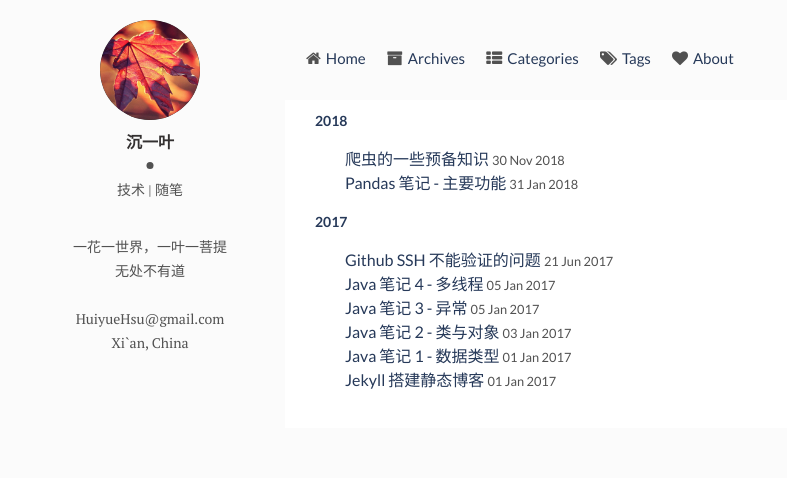
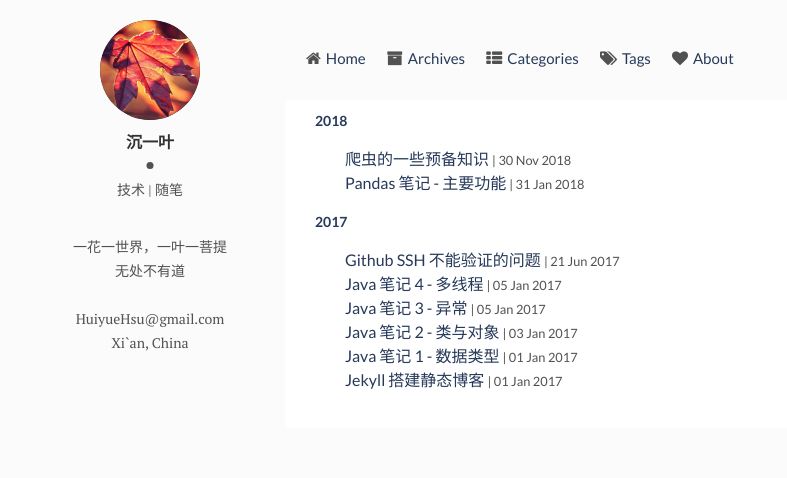
Before and after one commit to amos-hsu/amos-hsu.github.io, a Jekyll site: the page built from archives.html, in a window 1280 px wide. Shown: the top 478 px of the page, without its empty margins (0-787 px from the left). Built offline with Jekyll 4.4.1, drawn with Linux system fonts in a browser that asks for light colours.

Commit message:
date format

```diff
--- a/archives.html
+++ b/archives.html
@@ -24,9 +24,8 @@ permalink: /archives/
             <div class="tag-list">
                 <span><a href="{{ site.baseurl}}{{ post.url }}">{{ post.title }}</a><span>
                 <small><span class="post-date">
-                    {% assign date_format = site.date_format.archive %}
-                    {{ post.date | date_to_string }} </span></small>
-
+                {% assign date_format = site.date_format.archive %}
+                | {{ post.date | date_to_string }} </span></small>
             </div>
         {% endfor %}
         </ul>
```
Also changed, not shown: categories.html (+6 -6 lines).
